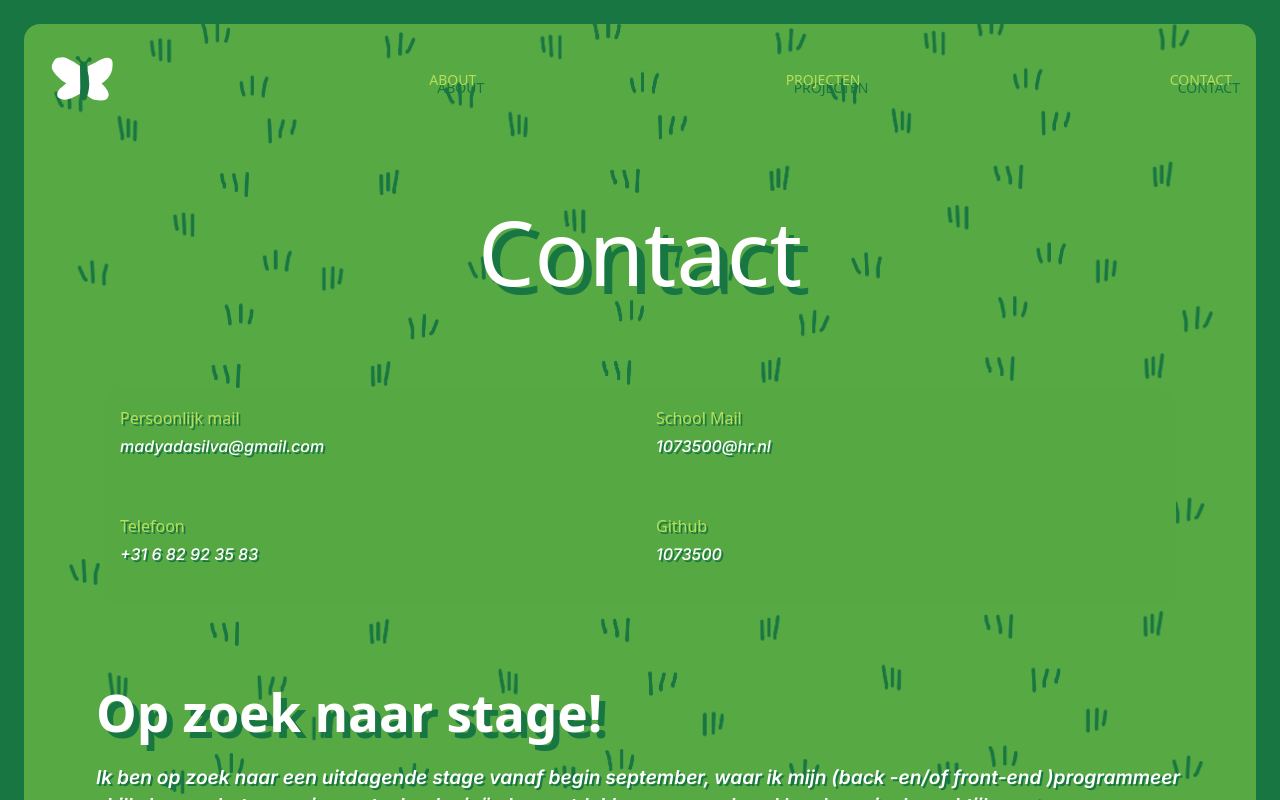
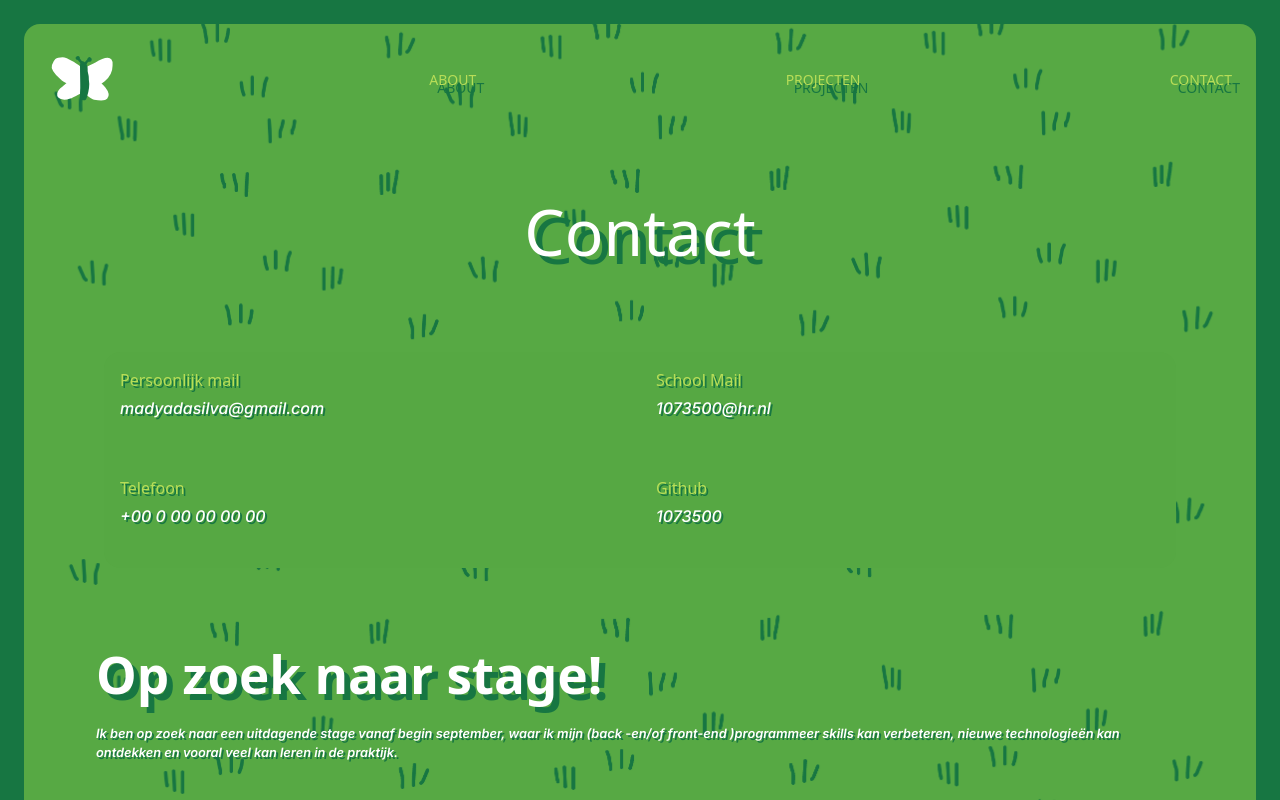
Before and after one commit to 1073500/portfolio-1073500, a React (Vite) app: page /contact in a window 1280 px wide. Shown: the top 800 px of the page. Built offline with nearby package versions, Linux system fonts and the light colour scheme; a web font is replaced by a local one.

Commit message:
responsive

```diff
--- a/Contact.jsx
+++ b/Contact.jsx
@@ -41,7 +41,7 @@ function Contact() {
                                         <div>
                                             <h3 className="font-semibold  mb-1">Telefoon</h3>
                                             <a href="tel:+31612345678" className="contact hover:text-[#56a843]">
-                                                +31 6 82 92 35 83
+                                                +00 0 00 00 00 00
                                             </a>
                                         </div>
                                     </div>
--- a/src/App.css
+++ b/src/App.css
@@ -35,7 +35,7 @@ body {
 
 h1 {
     font-family: "Rubik Bubbles", system-ui;
-    font-size: clamp(2rem, 6vw, 6rem);
+    font-size: clamp(2rem, 4vw, 4rem);
     color: var(--all-white);
     text-shadow: 8px 8px 0px var(--soccer-green);
 }
@@ -49,7 +49,7 @@ text {
 
 header{
     font-family: "Rubik Bubbles", system-ui;
-    font-size: clamp(2.5rem, 7vw, 7rem);
+    font-size: clamp(2.5rem, 5vw, 5rem);
     color: var(--all-white);
     text-shadow: 8px 8px 0px var(--soccer-green);
 }
@@ -80,7 +80,7 @@ a {
 
 p {
     font-style: italic;
-    font-size: clamp(0.8rem, 1.5vw, 1.5rem);
+    font-size: clamp(0.8rem, 1vw, 1rem);
     font-weight: 600;
     color: #FFFFFF;
     text-shadow: 2px 2px 0px var(--soccer-green);
```
